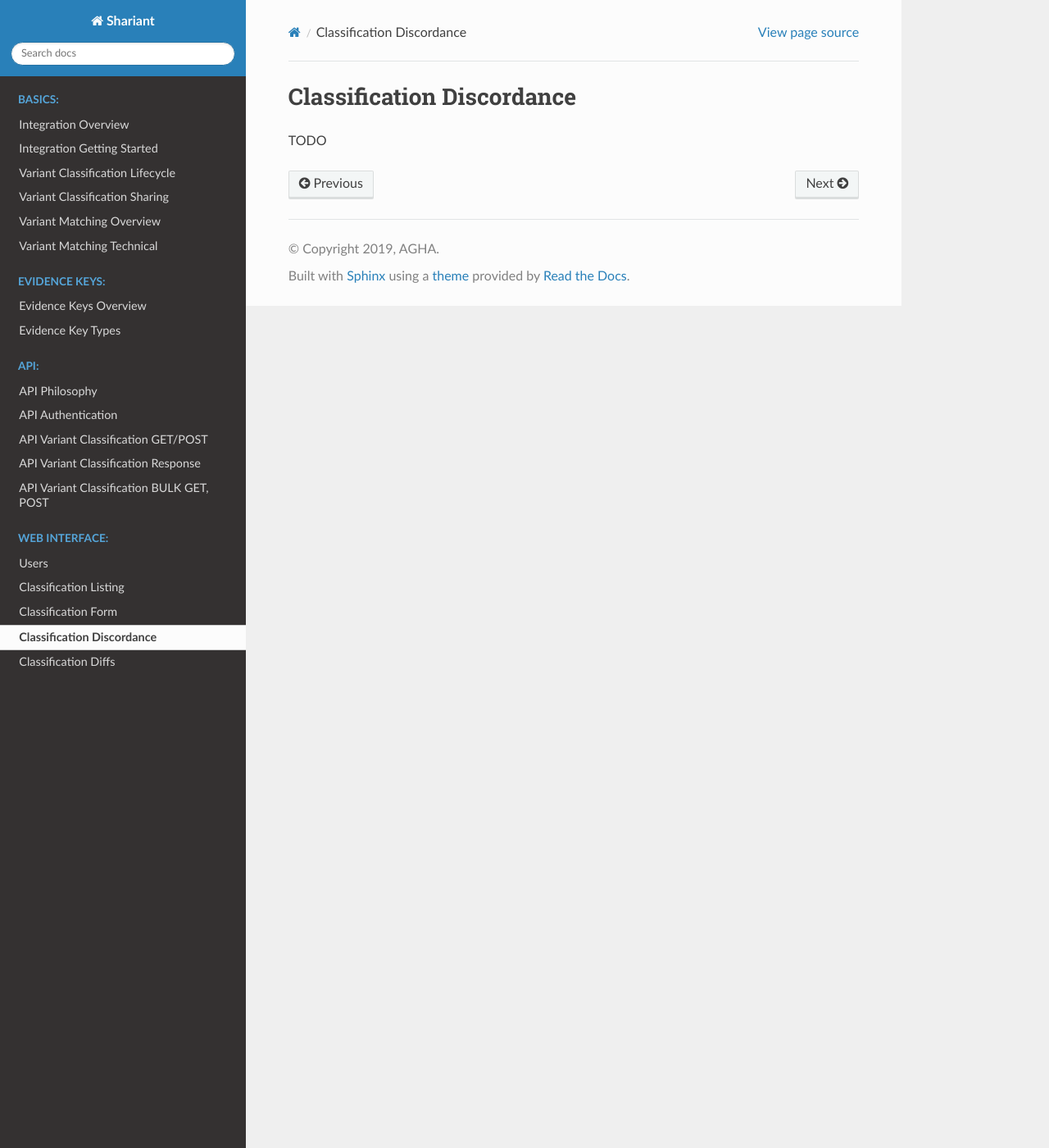
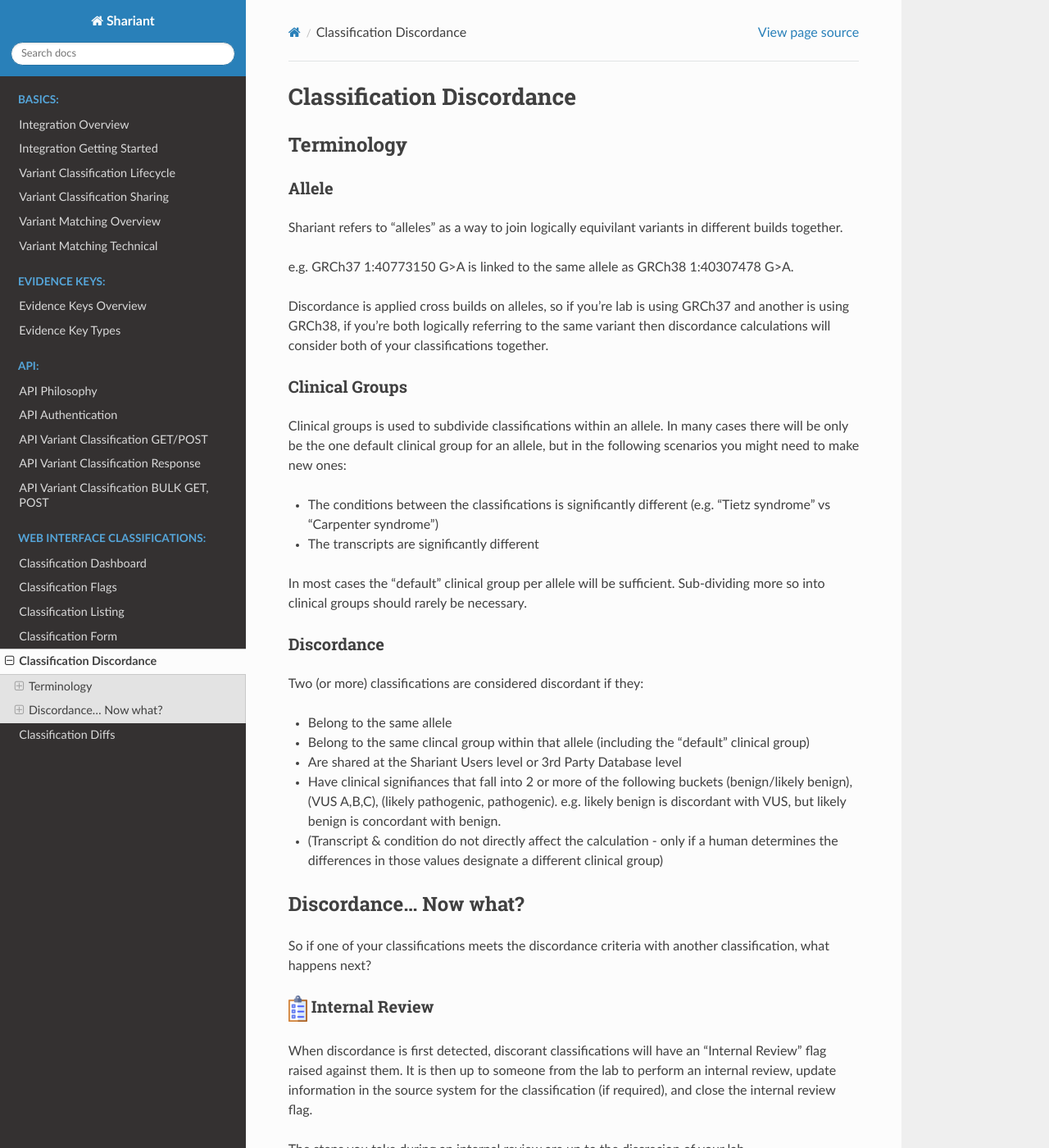
Before and after one commit to SACGF/shariant_docs, a Sphinx documentation site: the page built from docs/site/classification_discordance.md, in a window 1280 px wide and 1400 px high. Shown: the whole window at 82% size. Built offline with Sphinx 7.4.7 and the Read the Docs theme 2.0.0, drawn with Linux system fonts in a browser that asks for light colours; some of the changed text lies outside the part shown.

Commit message:
Details on how to perform discordance and flags in general.

```diff
--- a/docs/index.rst
+++ b/docs/index.rst
@@ -31,9 +31,10 @@
 
 .. toctree::
    :maxdepth: 1
-   :caption: Web Interface:
+   :caption: Web Interface Classifications:
 
-   site/users
+   site/classification_dashboard
+   site/classification_flags
    site/classification_listing
    site/classification_form
    site/classification_discordance
--- a/docs/site/classification_discordance.md
+++ b/docs/site/classification_discordance.md
@@ -1,3 +1,69 @@
 # Classification Discordance
 
-TODO
+## Terminology
+
+### Allele
+Shariant refers to "alleles" as a way to join logically equivilant variants in different builds together.
+
+e.g. GRCh37 1:40773150 G>A is linked to the same allele as GRCh38 1:40307478 G>A.
+
+Discordance is applied cross builds on alleles, so if you're lab is using GRCh37 and another is using GRCh38, if you're both logically referring to the same variant then discordance calculations will consider both of your classifications together.
+
+### Clinical Groups
+Clinical groups is used to subdivide classifications within an allele. In many cases there will be only be the one default clinical group for an allele, but in the following scenarios you might need to make new ones:
+* The conditions between the classifications is significantly different (e.g. "Tietz syndrome" vs "Carpenter syndrome")
+* The transcripts are significantly different
+
+In most cases the "default" clinical group per allele will be sufficient. Sub-dividing more so into clinical groups should rarely be necessary.
+
+### Discordance
+Two (or more) classifications are considered discordant if they:
+* Belong to the same allele
+* Belong to the same clincal group within that allele (including the "default" clinical group)
+* Are shared at the Shariant Users level or 3rd Party Database level
+* Have clinical signifiances that fall into 2 or more of the following buckets (benign/likely benign), (VUS A,B,C), (likely pathogenic, pathogenic). e.g. likely benign is discordant with VUS, but likely benign is concordant with benign.
+* (Transcript & condition do not directly affect the calculation - only if a human determines the differences in those values designate a different clinical group)
+
+## Discordance... Now what?
+
+So if one of your classifications meets the discordance criteria with another classification, what happens next?
+
+### ![](images/checklist.png) Internal Review
+
+When discordance is first detected, discorant classifications will have an "Internal Review" flag raised against them.
+It is then up to someone from the lab to perform an internal review, update information in the source system for the classification (if required), and close the internal review flag.
+
+The steps you take during an internal review are up to the discrecion of your lab.
+
+Note if you've closed an internal review flag in the last 365 days you won't be asked to perform another one.
+
+### ![](images/conversation.png) Discordance Discussion
+
+At this point a flag will be raised asking you to discuss the discordance with the labs responsible for the other classifications. Shariant can facilitate this discussion.
+
+If you open the flag it will provide some quick links to the corresponding variant page. From the variant page you will see classifications grouped by clinical group as well as seeing classifications from your lab or organisation not yet shared with all users.
+
+The flag will also provide a link to the diff page, showing all the details of the classifications that are involved in the discordance discussion.
+
+![](images/discordance_discussion.png)
+
+See details [About the Diff Page here](classification_diffs)
+
+During the discussion phase have a look at the classifications you are discordant with. See if there's any relevant data that they've included that your lab may have missed. Likewise after reviewing details from their classification, you can raise ![](images/lightbulb.png) "Suggestion" flags on their classifications.
+
+When reviewing the other classification, keep in mind what flags they already have open. If they have an "Internal Review" flag, they have not yet completed an internal review keep that in mind when looking at their data. They may already have some suggestions too.
+
+### Concordance is Reached
+
+If you or the other lab changes their clinical significance and resubmits so all the classifications in the same clinical significance bucket, then the discordance is ended. Congradulations.
+
+If one of your classifications changed its clinical significance to reach concordance, your classification will be marked with a [Significance Changed](classification_flags) flag.
+
+### Stuck in Discordance
+
+If after internal reviews and discussion, you have been unable to reach concordance. Navigate to the variant page where you can see the listing of clinical contexts.
+From here you can raise an "Unable to reach concordance" flag.
+
+Important, raising the flag will stop all discordance discussion flags, please only do this when things are really stuck.
+
+At this point a Shariant admin may initiate an expert review or contact you to attempt to resolve the discordance.
```
Also changed, not shown: docs/site/classification_dashboard.md (added, +5 -0 lines), docs/site/classification_diffs.md (+9 -1 lines), docs/site/classification_flags.md (added, +60 -0 lines), docs/site/images/analysis.png (added), docs/site/images/checklist.png (added), docs/site/images/conversation.png (added), docs/site/images/diff_page.png (added), docs/site/images/discordance_discussion.png (added), docs/site/images/exchange.png (added), docs/site/images/flag-not-found.png (added), docs/site/images/flag_dialog.png (added), docs/site/images/flag_dialog_suggestion.png (added), docs/site/images/lightbulb.png (added), docs/site/images/lock.png (added), 2 more files, 1 other file.
